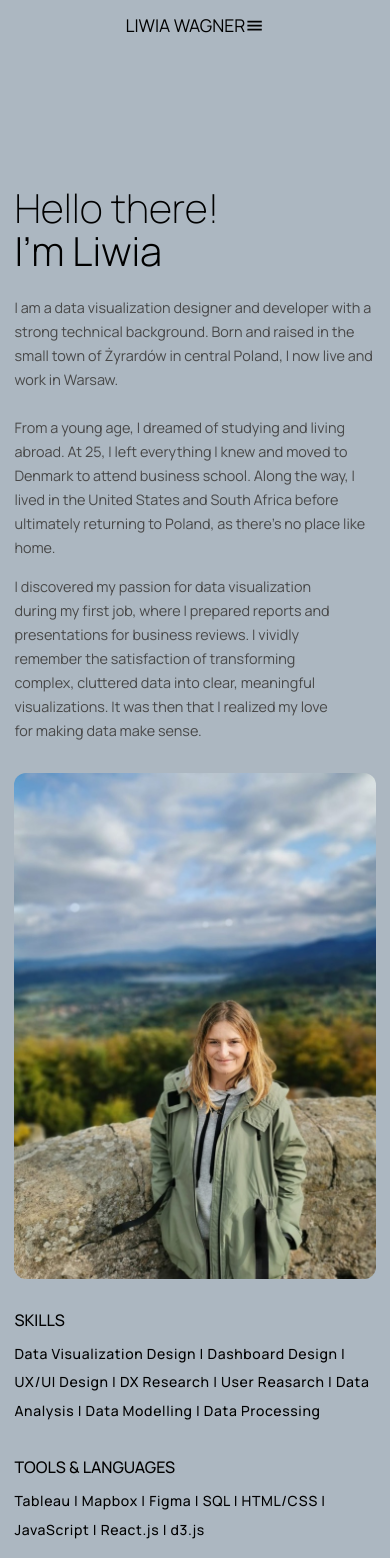
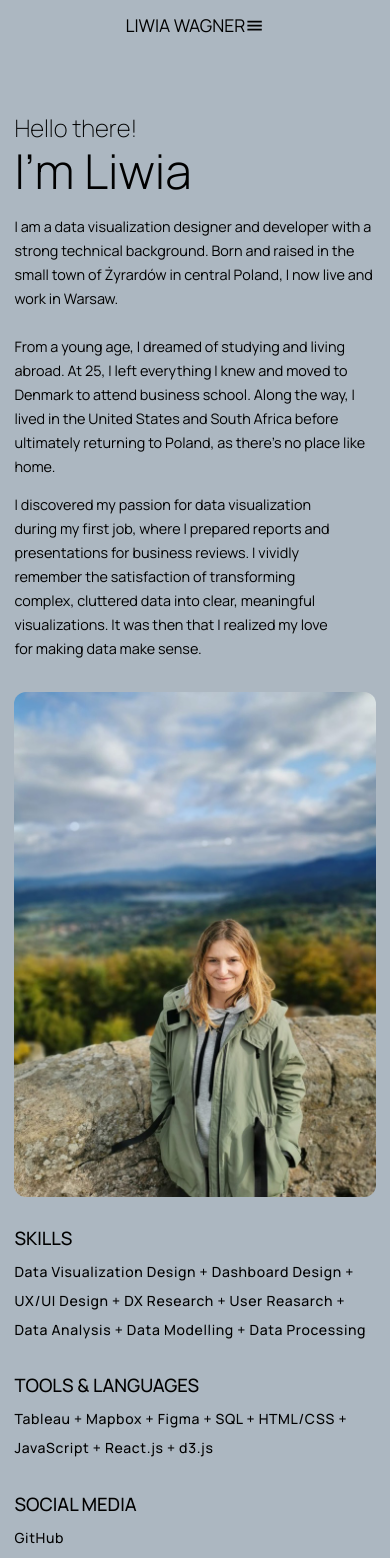
Before and after one commit to LiwiaWagner/Portfolio-Liwia-Wagner, a React (Create React App) app: page /about in a window 390 px wide. Shown: the top 1558 px of the page. Built offline with nearby package versions, Linux system fonts and the light colour scheme.

Commit message:
changees_05.10_1

```diff
--- a/src/UI/footer/footer.css
+++ b/src/UI/footer/footer.css
@@ -3,7 +3,7 @@
   align-items: center;
   justify-content: space-between;
   padding: 0 3rem;
-  margin: 1rem 0 0 0;
+  margin: 2rem 0 0 0;
   height: 5rem;
   background-color: var(--background-color);
 }
@@ -22,11 +22,11 @@
 .footer-name {
   display: flex;
   align-items: center;
-  font-size: 0.75rem;
+  font-size: 0.8rem;
 }
 
 .footer-name-text {
-  font-weight: 300;
+  font-weight: 400;
   padding-left: 0 0 0 0.2rem;
 }
 
--- a/src/UI/navbar/navbar.css
+++ b/src/UI/navbar/navbar.css
@@ -37,7 +37,7 @@ nav {
   display: flex;
   align-items: center;
   font-size: 1rem;
-  color: var(--slate);
+  color: var(--black);
   font-style: normal;
   font-weight: 100;
   line-height: normal;
@@ -66,11 +66,11 @@ a {
 }
 
 .nav-link a:visited {
-  color: var(--slate);
+  color: var(--black);
 }
 
 .nav-link a:focus {
-  color: var(--slate);
+  color: var(--black);
 }
 
 .nav-toggle-btn {
--- a/src/pages/about/About.jsx
+++ b/src/pages/about/About.jsx
@@ -12,7 +12,7 @@ const About = () => {
       <article className="article-main">
         <h1 className="article-main-title">
           <p>Hello there!</p>
-          <p className="article-main-title-name"> I’m Liwia</p>
+          <p> I’m Liwia</p>
         </h1>
 
         <p className="article-main-p-1">
@@ -42,15 +42,15 @@ const About = () => {
       <article className="article-skills">
         <h6 className="article-sub-title">SKILLS</h6>
         <p>
-          Data Visualization Design | Dashboard Design | UX/UI Design | DX
-          Research | User Reasarch | Data Analysis | Data Modelling | Data
+          Data Visualization Design + Dashboard Design + UX/UI Design + DX
+          Research + User Reasarch + Data Analysis + Data Modelling + Data
           Processing
         </p>
       </article>
       <article className="article-tools">
         <h6 className="article-sub-title">TOOLS & LANGUAGES</h6>
         <p>
-          Tableau | Mapbox | Figma | SQL | HTML/CSS | JavaScript | React.js |
+          Tableau + Mapbox + Figma + SQL + HTML/CSS + JavaScript + React.js +
           d3.js
         </p>
       </article>
--- a/src/pages/about/about.css
+++ b/src/pages/about/about.css
@@ -60,7 +60,7 @@ body {
   background: url("../../assets/profile.jpeg") no-repeat;
   background-size: cover;
   background-position-y: center;
-  margin: 1rem 0 0 0;
+  margin: 2rem 0 0 0;
 }
 
 img {
@@ -149,16 +149,16 @@ a:visited {
     display: flex;
     flex-direction: column;
     gap: 1rem;
-    font-size: 1.5rem;
     font-weight: 200;
     padding: 0 0 1rem 0;
   }
 
   .article-main-title p {
+    font-size: 1.5rem;
     line-height: 1.7rem;
   }
 
-  .article-main-title-name {
+  .article-main-title p:nth-child(2) {
     font-size: 3.5rem;
     font-weight: 300;
   }
@@ -227,10 +227,11 @@ a:visited {
     font-size: 1.5rem;
     font-weight: 200;
     padding: 0 0 1rem 0;
+    margin: 2rem 0 0.9rem 0;
     grid-row-start: 1;
   }
 
-  .article-main-title-name {
+  .article-main-title p:nth-child(2) {
     font-size: 3rem;
     font-weight: 300;
   }
@@ -241,14 +242,14 @@ a:visited {
     padding: 0 0 1.5rem 0;
     font-size: 0.9rem;
     line-height: 1.5rem;
-    color: var(--slate);
+    color: var(--black);
   }
 
   .article-main-p-2 {
     grid-column: 1 / 6;
     font-size: 0.9rem;
     line-height: 1.5rem;
-    color: var(--slate);
+    color: var(--black);
   }
 
   .article-main-bottom {
@@ -259,7 +260,7 @@ a:visited {
   .article-main-bottom p {
     font-size: 0.9rem;
     line-height: 1.5rem;
-    color: var(--slate);
+    color: var(--black);
   }
 
   /* ---Picture*/
@@ -277,7 +278,7 @@ a:visited {
   /* ---Bottom section */
 
   .article-sub-title {
-    font-size: 1rem;
+    font-size: 1.15rem;
     font-weight: 500;
   }
 
```
